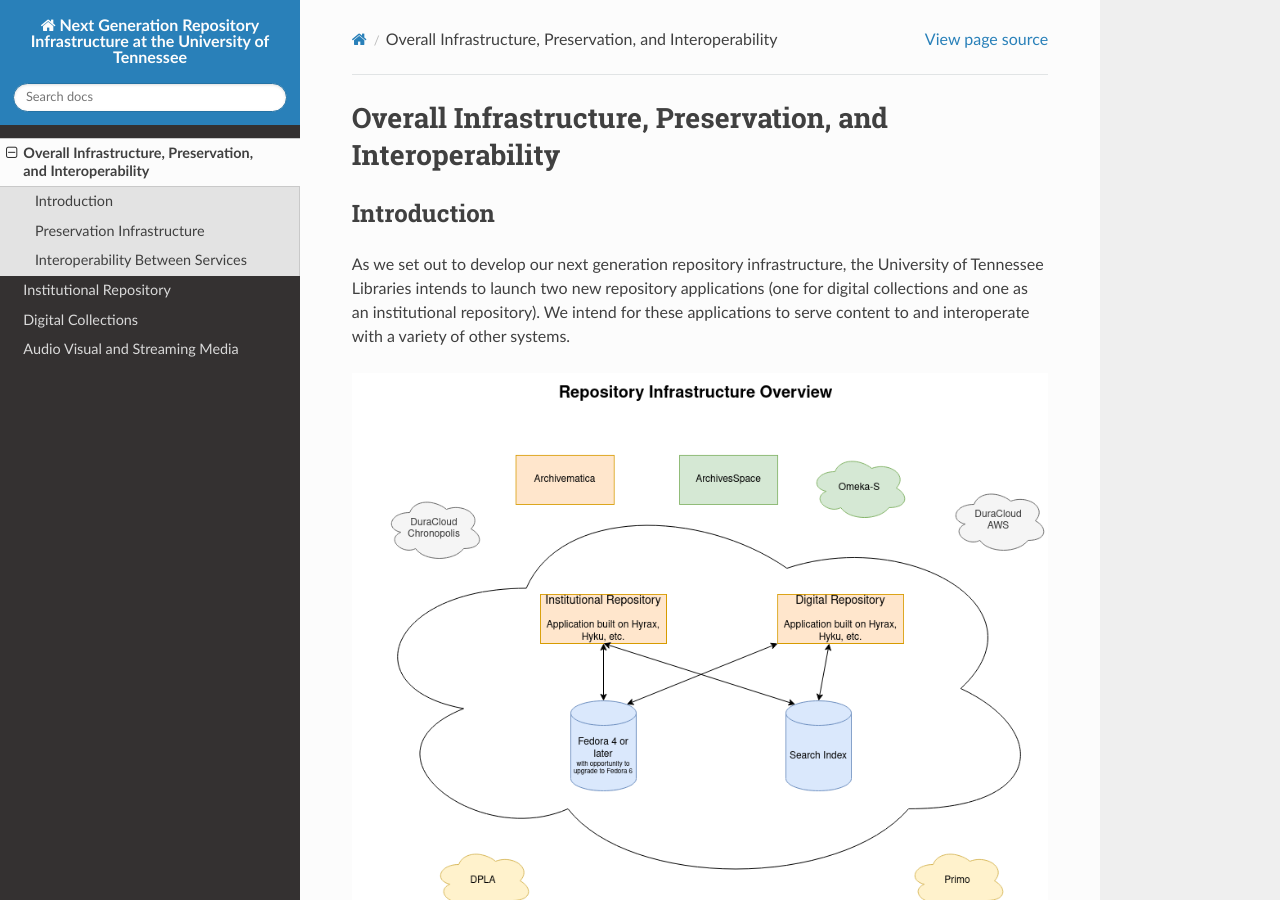
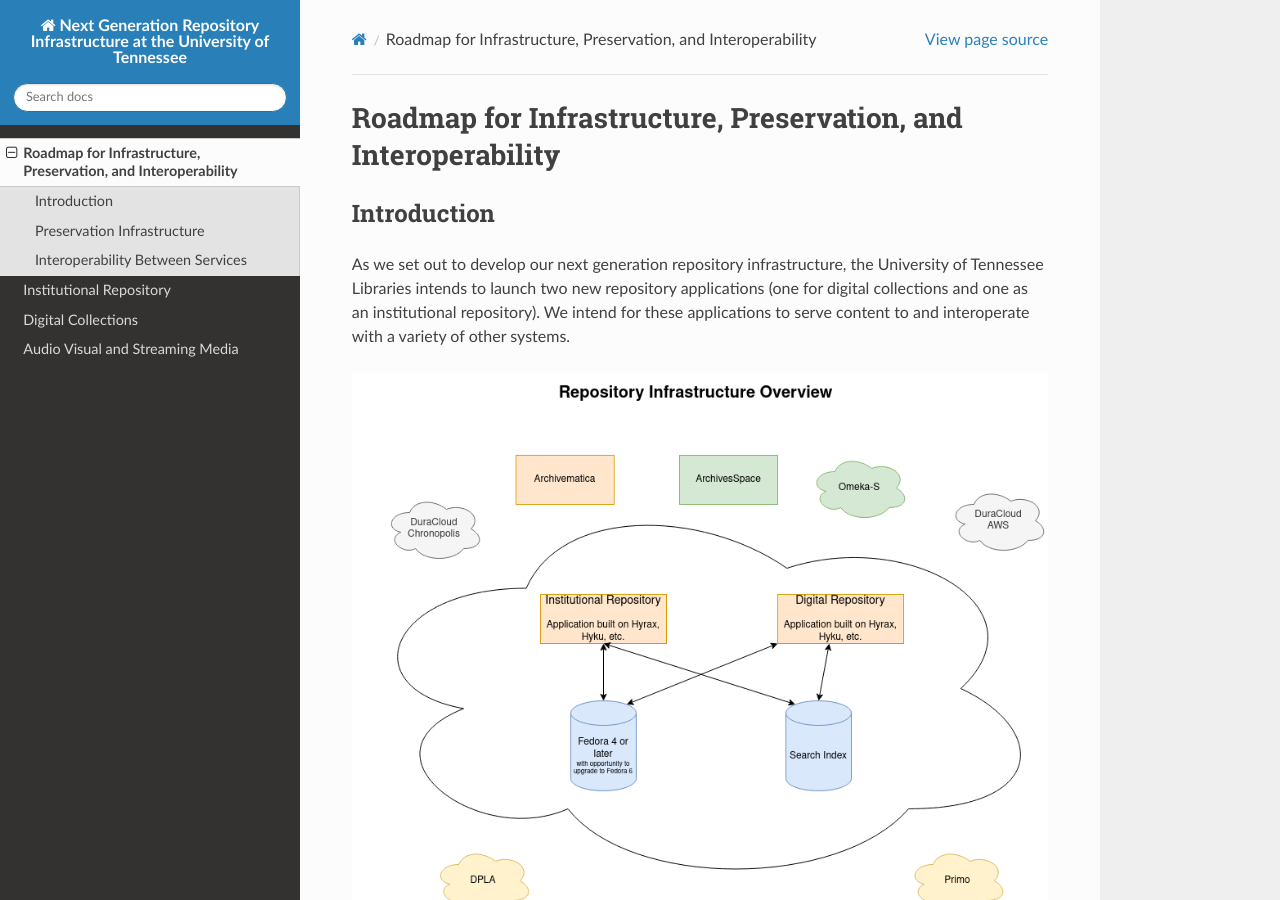
Before and after one commit to markpbaggett/marks_ir_proposal, a Sphinx documentation site: the page built from docs/source/contents/0_Repository_Infrastructure.rst, in a window 1280 px wide and 900 px high. Built offline with Sphinx 7.4.7 and the Read the Docs theme 2.0.0, drawn with Linux system fonts in a browser that asks for light colours.

Commit message:
Change title.

```diff
--- a/docs/source/contents/0_Repository_Infrastructure.rst
+++ b/docs/source/contents/0_Repository_Infrastructure.rst
@@ -1,5 +1,5 @@
-Overall Infrastructure, Preservation, and Interoperability
-==========================================================
+Roadmap for Infrastructure, Preservation, and Interoperability
+==============================================================
 
 Introduction
 ------------
```
